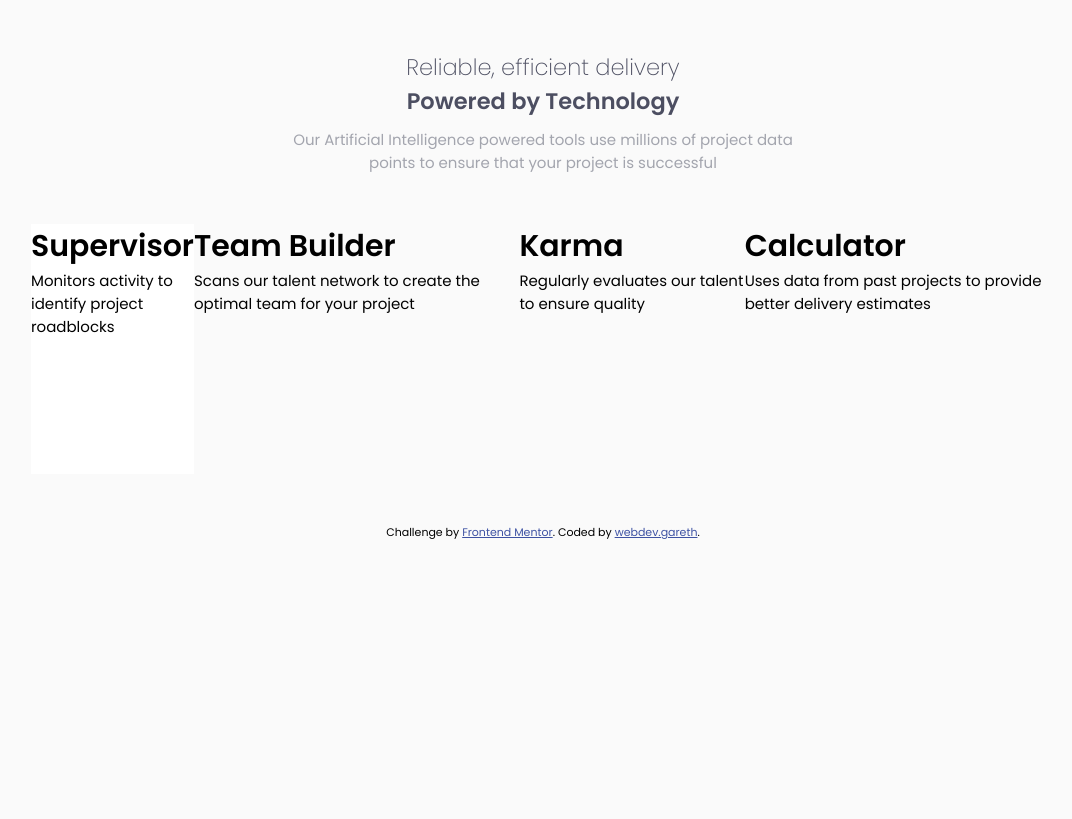
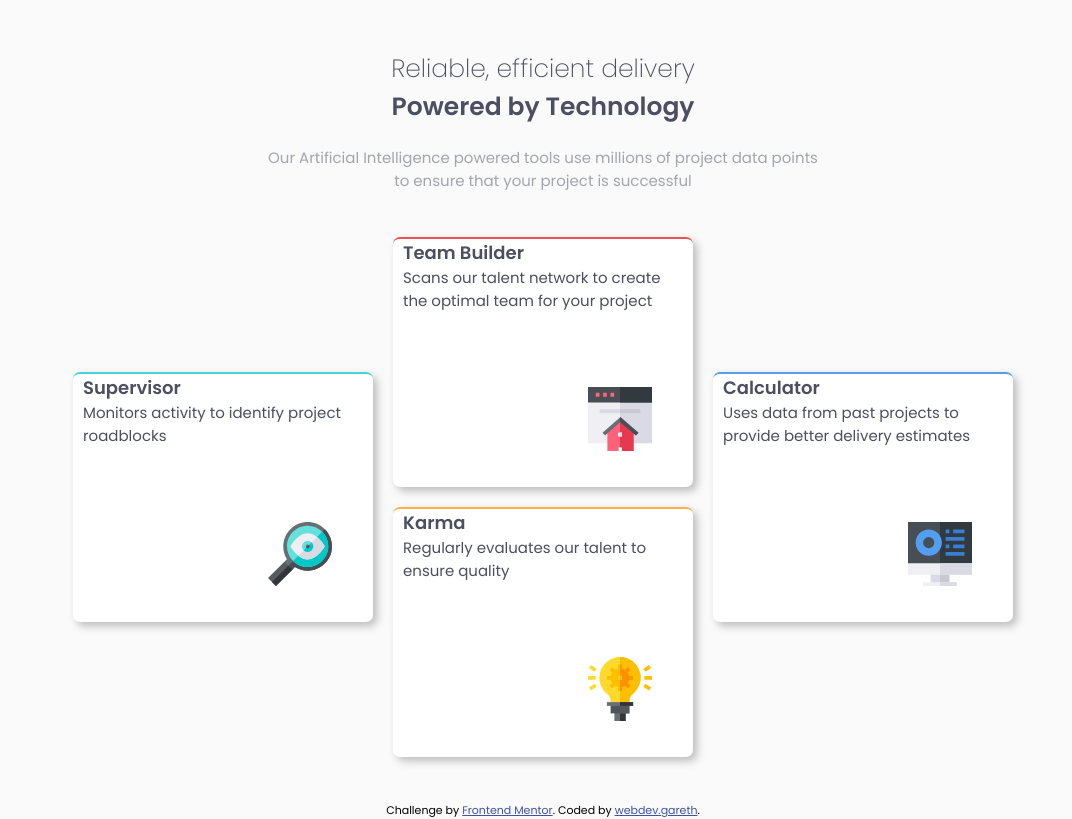
Before and after one commit to webdev-gareth/Four-Card-Feature-Section, a plain HTML site: page index.html in a window 1280 px wide. Shown: the whole page, without its empty margins (97-1169 px from the left). Drawn offline with Linux system fonts and the light colour scheme.

Commit message:
final project

```diff
--- a/index.html
+++ b/index.html
@@ -5,49 +5,51 @@
   <meta name="viewport" content="width=device-width, initial-scale=1.0"> <!-- displays site properly based on user's device -->
 
   <link rel="icon" type="image/png" sizes="32x32" href="./images/favicon-32x32.png">
-  <!-- my stylesheet -->
-  <link rel="stylesheet" href="style.css">
-  <!-- google fonts -->
   <link href="https://fonts.googleapis.com/css2?family=Poppins:wght@200;400;600&display=swap" rel="stylesheet">
-
+  <link rel="stylesheet" href="style.css" type="text/css" media="all" />
 
   <title>Frontend Mentor | Four card feature section</title>
+
 </head>
 <body>
-  <div class="heading">
+  <header>
       <p class="title">Reliable, efficient delivery</p>
-    <p class="title2">Powered by Technology</p>
-  </div>
-  <div class="aboutUs">
-    <p class="para">Our Artificial Intelligence powered tools use millions of project data points
+      <p class="sub-title">Powered by Technology</p>
+      <p class="about">Our Artificial Intelligence powered tools use millions of project data points
       to ensure that your project is successful</p>
-  </div>
-  <div class="content-container">
+  </header>
+  <main>
+      <div class="container">
           <div class="card1">
               <div class="content">
                   <h1>Supervisor</h1>
-        <p class="card-para">Monitors activity to identify project roadblocks</p>
+                  <p>Monitors activity to identify project roadblocks</p>
+                  <img src="./images/icon-supervisor.svg" alt="" />
               </div>
           </div>
           <div class="card2">
               <div class="content">
                   <h1>Team Builder</h1>
-        <p class="card-para">Scans our talent network to create the optimal team for your project</p>
+                  <p>Scans our talent network to create the optimal team for your project</p>
+                  <img src="./images/icon-team-builder.svg" alt="" />
               </div>
           </div>
           <div class="card3">
               <div class="content">
                   <h1>Karma</h1>
-        <p class="card-para">Regularly evaluates our talent to ensure quality</p>
+                  <p>Regularly evaluates our talent to ensure quality</p>
+                  <img src="./images/icon-karma.svg" alt="" />
               </div>
           </div>
           <div class="card4">
               <div class="content">
                   <h1>Calculator</h1>
-        <p class="card-para">Uses data from past projects to provide better delivery estimates</p>
+                  <p>Uses data from past projects to provide better delivery estimates</p>
+                  <img src="./images/icon-calculator.svg" alt="" />
               </div>
           </div>
       </div>
+  </main>
 
   <footer>
     <p class="attribution">
--- a/style.css
+++ b/style.css
@@ -1,15 +1,10 @@
-.attribution {
-    font-size: 11px;
-    text-align: center;
-}
-.attribution a {
-    color: hsl(228, 45%, 44%);
-}
 :root {
+/* Primary */
  --Red: hsl(0, 78%, 62%);
 --Cyan: hsl(180, 62%, 55%);
 --Orange: hsl(34, 97%, 64%);
 --Blue: hsl(212, 86%, 64%);
+/* Neutral */
 --Very-Dark-Blue: hsl(234, 12%, 34%);
 --Grayish-Blue: hsl(229, 6%, 66%);
 --Very-Light-Gray: hsl(0, 0%, 98%);
@@ -20,43 +15,125 @@
     box-sizing: border-box;
 }
 body {
+    font-size: 15px;
     font-family: 'Poppins', sans-serif;
-    font-size: 15px;
     background-color: var(--Very-Light-Gray);
 }
-.title, .title2 {
+.attribution {
+    font-size: 11px;
     text-align: center;
-    font-size: 1.5em;
+}
+.attribution a {
+    color: hsl(228, 45%, 44%);
+}
+header {
+    width: 550px;
+    text-align: center;
+    margin: 0 auto;
+    margin-top: 50px;
     color: var(--Very-Dark-Blue);
 }
-.title {
+p.title {
+    font-size: 25px;
     font-weight: 200;
-    margin-top: 50px;
 }
-.title2 {
+p.sub-title {
+    font-size: 25px;
     font-weight: 600;
-    margin-bottom: 10px;
 }
-.aboutUs {
-    width: 500px;
-    margin: 0 auto;
-    text-align: center;
+p.about {
+    margin-top: 20px;
     color: var(--Grayish-Blue);
 }
-@media screen and (max-width: 500px) {
-    .container1 {
-        width: 70%;
+div.container {
+    margin-top: 3em;
+    margin-bottom: 3em;
+    display: grid;
+    grid-template-columns: repeat(3, 300px);
+    grid-template-rows: repeat(4, 1fr);
+    grid-gap: 20px;
+    justify-content: center;
+}
+div.container h1 {
+    color: var(--Very-Dark-Blue);
+    font-size: 1.2em;
+}
+div.container p {
+    color: var(--Very-Dark-Blue);
+    font-size: 1em;
+}
+div.container h1, div.container p {
+    margin-left: 10px;
+    margin-right: 10px;
+}
+.card1 {
+    background-color: white;
+    box-shadow: 4px 4px 8px rgba(0, 0, 0, 0.25);
+    border-radius: 7px;
+    border-top: 2px solid var(--Cyan);
+    grid-area: 2 / 1 / 4 / 2;
+}
+img {
+    margin-left: 13em;
+    margin-top: 5em;
+    margin-bottom: 2em;
+}
+.card2 {
+    background-color: white;
+    box-shadow: 4px 4px 8px rgba(0, 0, 0, 0.25);
+    border-radius: 7px;
+    border-top: 2px solid var(--Red);
+    grid-area: 1 / 2 / 3 / 3;
+}
+.card3 {
+
+    background-color: white;
+    box-shadow: 4px 4px 8px rgba(0, 0, 0, 0.25);
+    border-radius: 7px;
+    border-top: 2px solid var(--Orange);
+    grid-area: 3 / 2 / 5 / 3;
+}
+.card4 {
+
+    background-color: white;
+    box-shadow: 4px 4px 8px rgba(0, 0, 0, 0.25);
+    border-radius: 7px;
+    border-top: 2px solid var(--Blue);
+    grid-area: 2 / 3 / 4 / 4;
+}
+@media screen and (max-width: 650px) {
+    div.container {
+        display: flex;
+        flex-wrap: wrap;
+        flex-direction: column;
+        justify-content: center;
+        align-content: center;
+    }
+    .card1, .card2, .card3, .card4 {
+        margin: 0.5em 0;
+        width: 300px;
+    }
+    header {
+        width: 80%;
     }
 }
-.content-container {
-    width: 80%;
-    margin: 0 auto;
-    display: flex;
-    margin-top: 50px;
-    margin-bottom: 50px;
+@media only screen and (min-width: 650px) and (max-width: 1100px) {
+    div.container {
+        display: grid;
+        grid-column: repeat(2, 300px);
+        grid-row: repeat(2, 1fr);
+        margin-left: 22em;
     }
     .card1 {
-    width: 200px;
-    height: 250px;
-    background-color: white;
+        grid-area: 1/1/2/2;
     }
+    .card2 {
+        grid-area: 2/1/3/2;
+    }
+    .card3 {
+        grid-area: 1/2/2/3;
+    }
+    .card4 {
+        grid-area: 2/2/3/3;
+    }
+}
```
Lines whose indentation alone changed are shown as unchanged.
